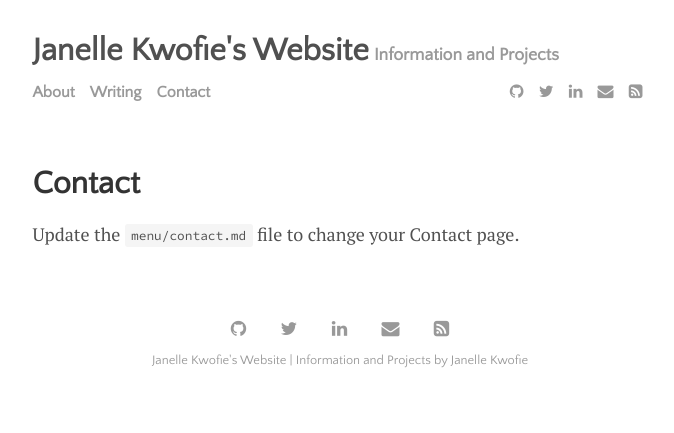
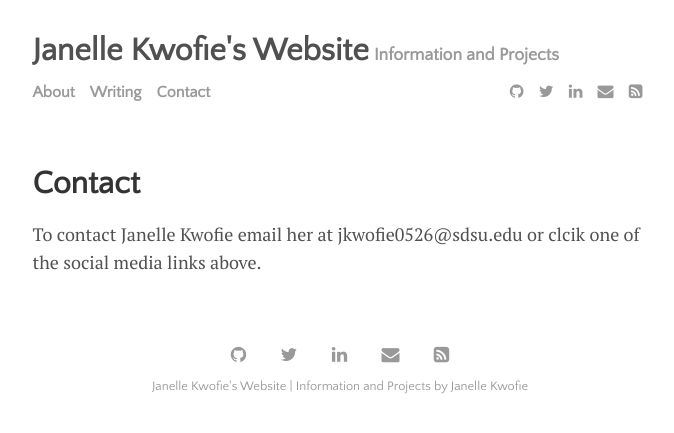
Before and after one commit to JanelleKwofie/JanelleKwofie.github.io, a Jekyll site: the page built from menu/contact.md, in a window 1280 px wide. Shown: the top 433 px of the page, without its empty margins (300-974 px from the left). Built offline with Jekyll 4.4.1, drawn with Linux system fonts in a browser that asks for light colours.

Commit message:
Update contact.md

```diff
--- a/menu/contact.md
+++ b/menu/contact.md
@@ -3,4 +3,4 @@ layout: page
 title: Contact
 ---
 
-Update the `menu/contact.md` file to change your Contact page.
+To contact Janelle Kwofie email her at jkwofie0526@sdsu.edu or clcik one of the social media links above.
```
